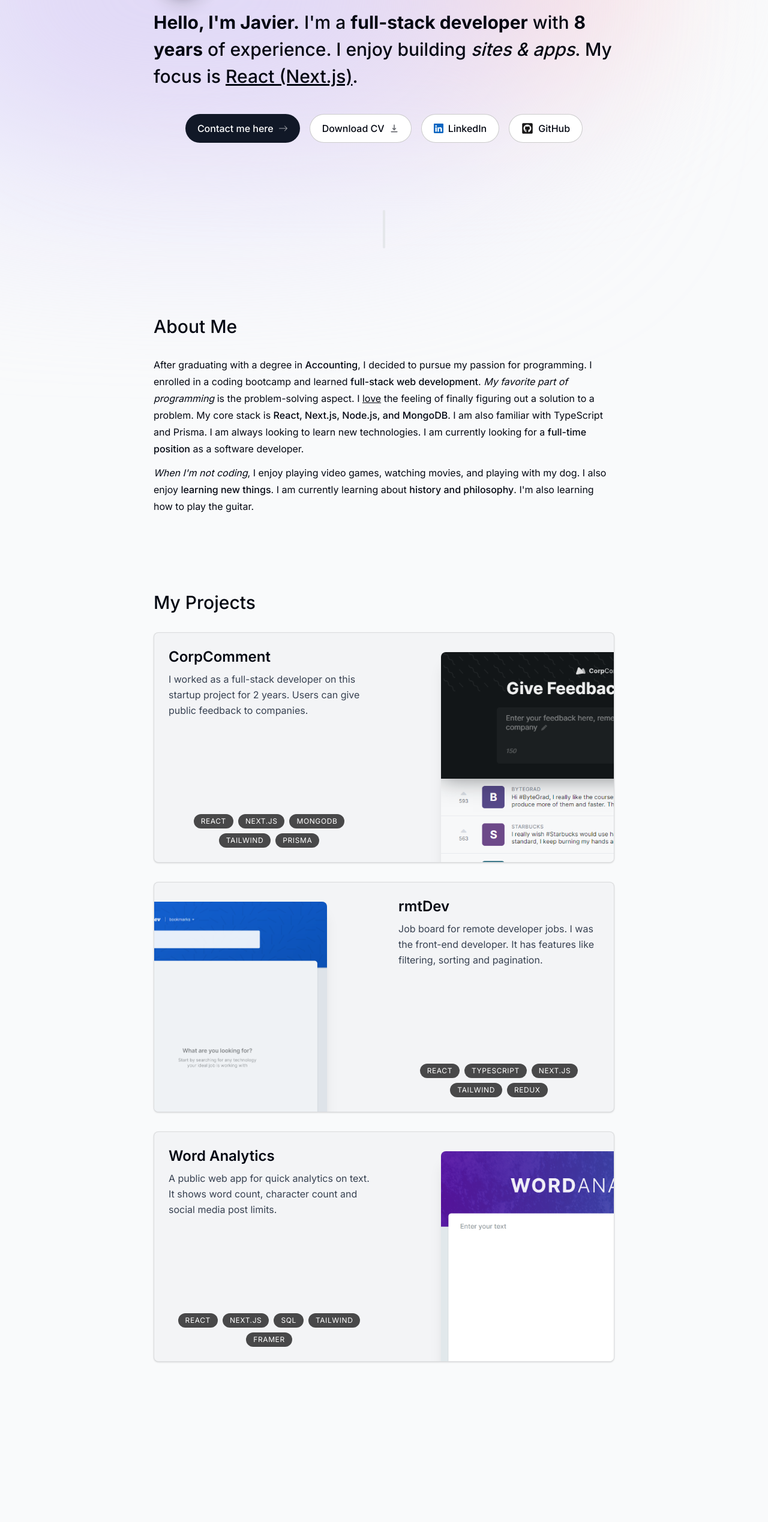
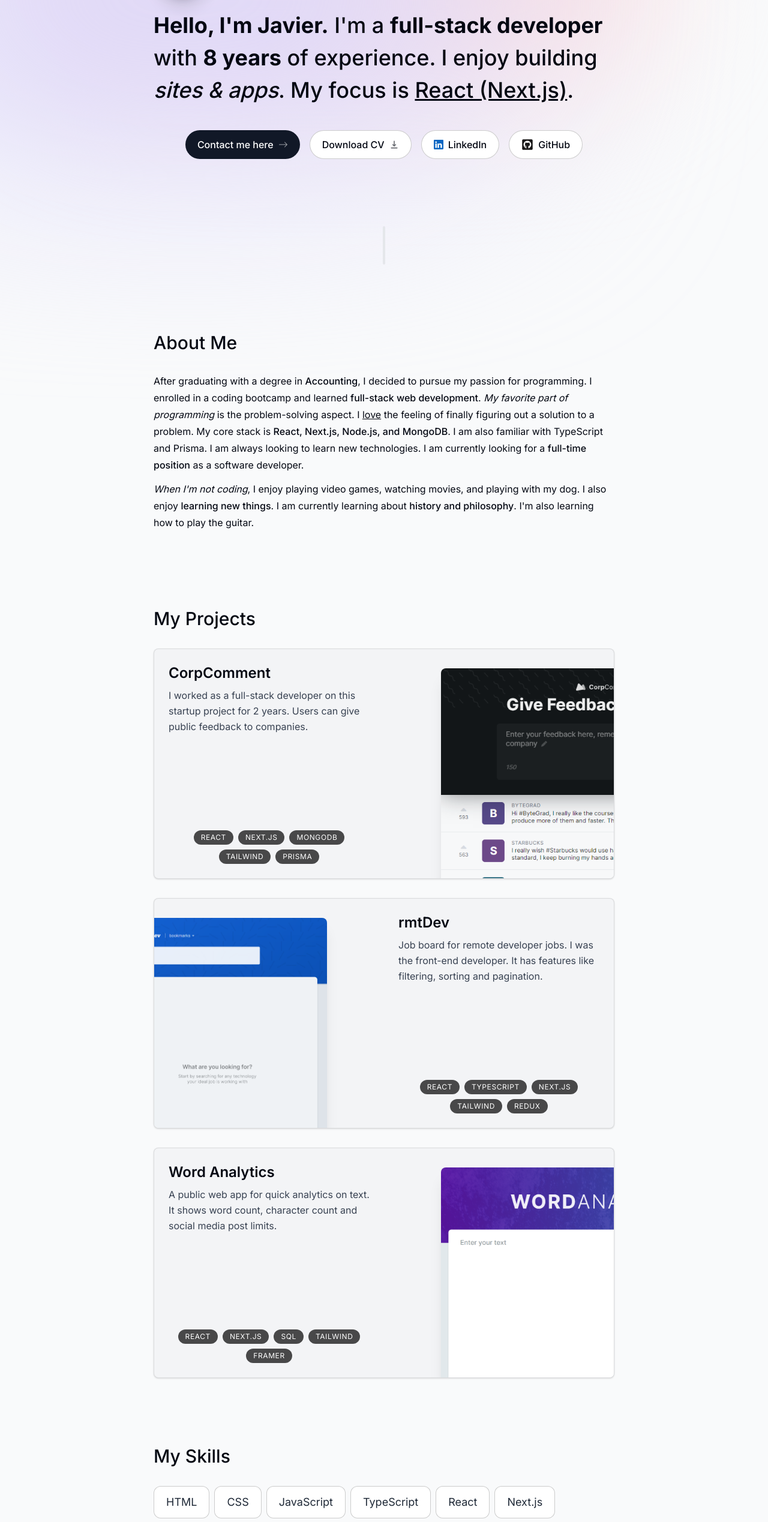
Before and after one commit to javierortizmi/personal-portfolio, a Next.js app: page / in a window 1280 px wide. Shown: the part 241-2778 px from the top of the page at 60% size. Built offline with nearby package versions, Linux system fonts and the light colour scheme.

Commit message:
skills section added

```diff
--- a/app/page.tsx
+++ b/app/page.tsx
@@ -2,14 +2,16 @@ import About from "@/components/about";
 import Intro from "@/components/intro";
 import Projects from "@/components/projects";
 import SectionDivider from "@/components/section-divider";
+import Skills from "@/components/skills";
 
 export default function Home() {
   return (
-    <main className="flex flex-col items-center px-8 sm:px-0 w-full mx-auto max-w-md sm:max-w-xl md:max-w-2xl lg:max-w-3xl">
+    <main className="flex flex-col px-8 sm:px-0 w-full mx-auto max-w-md sm:max-w-xl md:max-w-2xl lg:max-w-3xl">
       <Intro />
       <SectionDivider />
       <About />
       <Projects />
+      <Skills />
     </main>
   );
 }
--- a/components/about.tsx
+++ b/components/about.tsx
@@ -8,7 +8,7 @@ import { useSectionInView } from '@/lib/hooks';
 import SectionHeading from '@/components/section-heading';
 
 export default function About() {
-  const { ref } = useSectionInView("About");
+  const { ref } = useSectionInView("About", 0.8);
 
   return (
     <motion.section
--- a/components/intro.tsx
+++ b/components/intro.tsx
@@ -13,7 +13,7 @@ import photo from "@/public/photo.jpg";
 import { useSectionInView } from '@/lib/hooks';
 
 export default function Intro() {
-  const { ref } = useSectionInView('Home', 0.5);
+  const { ref } = useSectionInView('Home', 0.6);
 
   return (
     <section
@@ -52,7 +52,7 @@ export default function Intro() {
       </div>
 
       <motion.h1
-        className="mb-10 mt-4 text-xl font-medium !leading-normal sm:text-2xl md:text-3xl"
+        className="mb-10 mt-4 text-xl font-medium !leading-normal sm:text-2xl md:text-3xl lg:text-4xl"
         initial={{ opacity: 0, y: 100 }}
         animate={{ opacity: 1, y: 0 }}
       >
--- a/components/projects.tsx
+++ b/components/projects.tsx
@@ -11,7 +11,7 @@ import Project from '@/components/project'
 import SectionHeading from '@/components/section-heading'
 
 export default function Projects() {
-  const { ref } = useSectionInView("Projects", 0.5);
+  const { ref } = useSectionInView("Projects", 0.4);
 
   return (
     <motion.section
--- a/components/section-divider.tsx
+++ b/components/section-divider.tsx
@@ -6,10 +6,12 @@ import { motion } from 'framer-motion'
 export default function SectionDivider() {
   return (
     <motion.div
-      className="bg-gray-200 sm:my-20 md:my-28 h-16 w-1 rounded-full hidden sm:block"
+      className="h-16 hidden sm:flex sm:items-center sm:justify-center sm:my-20 md:my-28"
       initial={{ opacity: 0, y: 100 }}
       animate={{ opacity: 1, y: 0 }}
       transition={{ delay: 0.15 }}
-    />
-  )
+    >
+      <div className="bg-gray-200 h-full w-1 rounded-full" />
+    </motion.div>
+  );
 }
--- /dev/null
+++ b/components/skills.tsx
@@ -0,0 +1,57 @@
+"use client";
+
+import React from 'react'
+
+import { motion } from 'framer-motion'
+
+import { skillsData } from '@/lib/data'
+import { useSectionInView } from '@/lib/hooks';
+
+import SectionHeading from '@/components/section-heading'
+
+const fadeInAnimationVariants = {
+  initial: {
+    opacity: 0,
+    y: 100,
+  },
+  animate: (index: number) => ({
+    opacity: 1,
+    y: 0,
+    transition: {
+      delay: 0.05 * index,
+    },
+  }),
+};
+
+export default function Skills() {
+  const { ref } = useSectionInView("Skills");
+
+  return (
+    <section
+      className="mb-28 sm:mb-40 scroll-mt-28"
+      id="skills"
+      ref={ref}
+    >
+      <SectionHeading>My skills</SectionHeading>
+      <ul
+        className="flex flex-wrap justify-start gap-2 text-lg text-gray-800"
+      >
+        {skillsData.map((skill, index) => (
+          <motion.li
+            key={index}
+            className="bg-white border border-black border-opacity-20 rounded-xl px-5 py-3"
+            variants={fadeInAnimationVariants}
+            initial="initial"
+            whileInView={"animate"}
+            viewport={{
+              once: true,
+            }}
+            custom={index}
+          >
+            {skill}
+          </motion.li>
+        ))}
+      </ul>
+    </section>
+  )
+}
```
